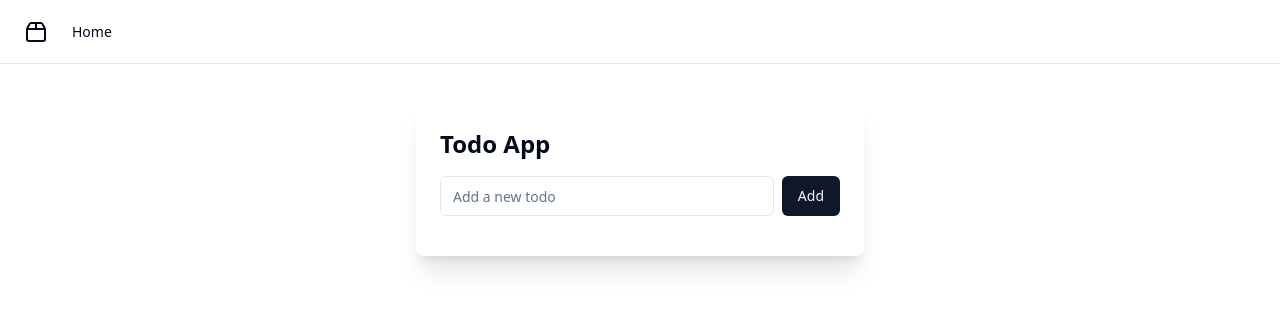
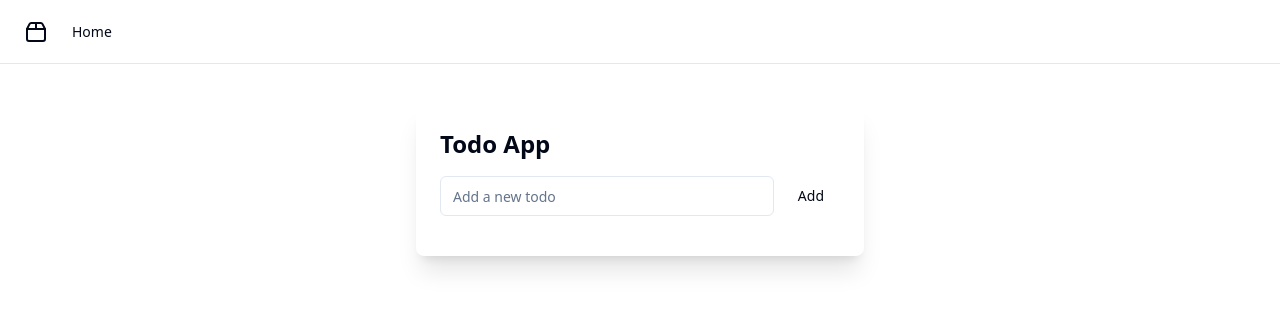
Before and after one commit to GPT-Engineer-App-Dev/modifiable-scaffold, a React (Vite) app: page / in a window 1280 px wide. Shown: the top 310 px of the page. Built offline with nearby package versions, Linux system fonts and the light colour scheme.

Commit message:
GPT Engineer Update

```diff
--- a/src/pages/Index.jsx
+++ b/src/pages/Index.jsx
@@ -35,7 +35,7 @@ const TodoApp = () => {
           placeholder="Add a new todo"
           className="mr-2"
         />
-        <Button onClick={addTodo}>Add</Button>
+        <Button onClick={addTodo} variant="primary">Add</Button>
       </div>
       <ul>
         {todos.map(todo => (
```
